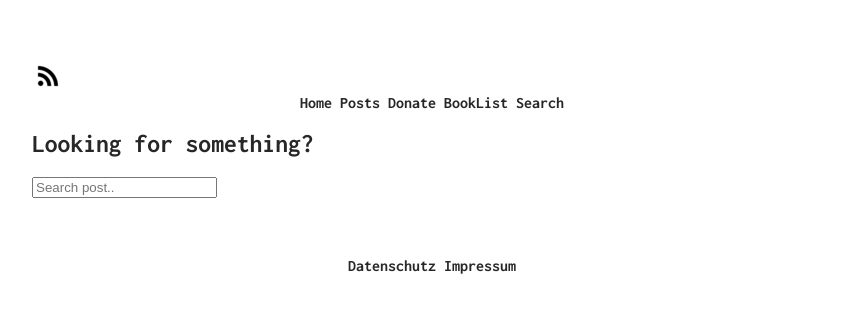
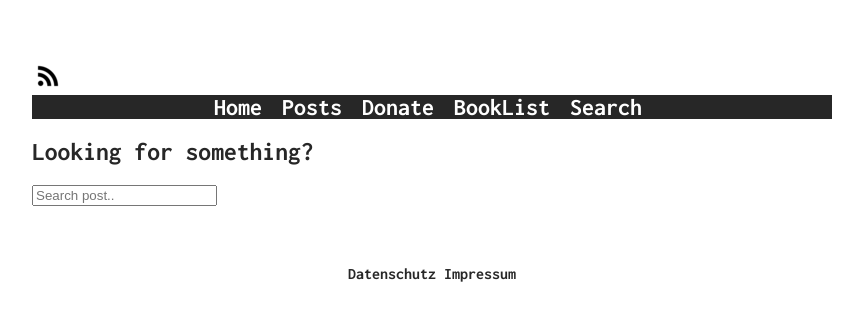
Before and after one commit to daleonpz/baremetallics, a Jekyll site: the page built from search/index.md, in a window 1280 px wide. Shown: the top 321 px of the page, without its empty margins (208-1071 px from the left). Built offline with Jekyll 4.4.1, drawn with Linux system fonts in a browser that asks for light colours; a script that is not in the unit is left out.

Commit message:
make nav_items  responsive

```diff
--- a/_includes/navigation.html
+++ b/_includes/navigation.html
@@ -1,7 +1,16 @@
-<div id="nav_items" align="center">
+<div class="nav_items" id="nav_bar" align="center">
         {% for item in site.data.navigation %}
             <a href="{{ item.url }}">
                 {{ item.title }}
             </a>
         {% endfor %}
+
+        <a href="javascript:void(0);" class="icon" onclick="myFunction()">
+            <i class="fa fa-bars"></i>
+        </a>
+
 </div>
+
+<link rel="stylesheet" href="https://cdnjs.cloudflare.com/ajax/libs/font-awesome/4.7.0/css/font-awesome.min.css">
+
+<script src="/assets/js/myFunction.js" type="text/javascript"></script>
```
